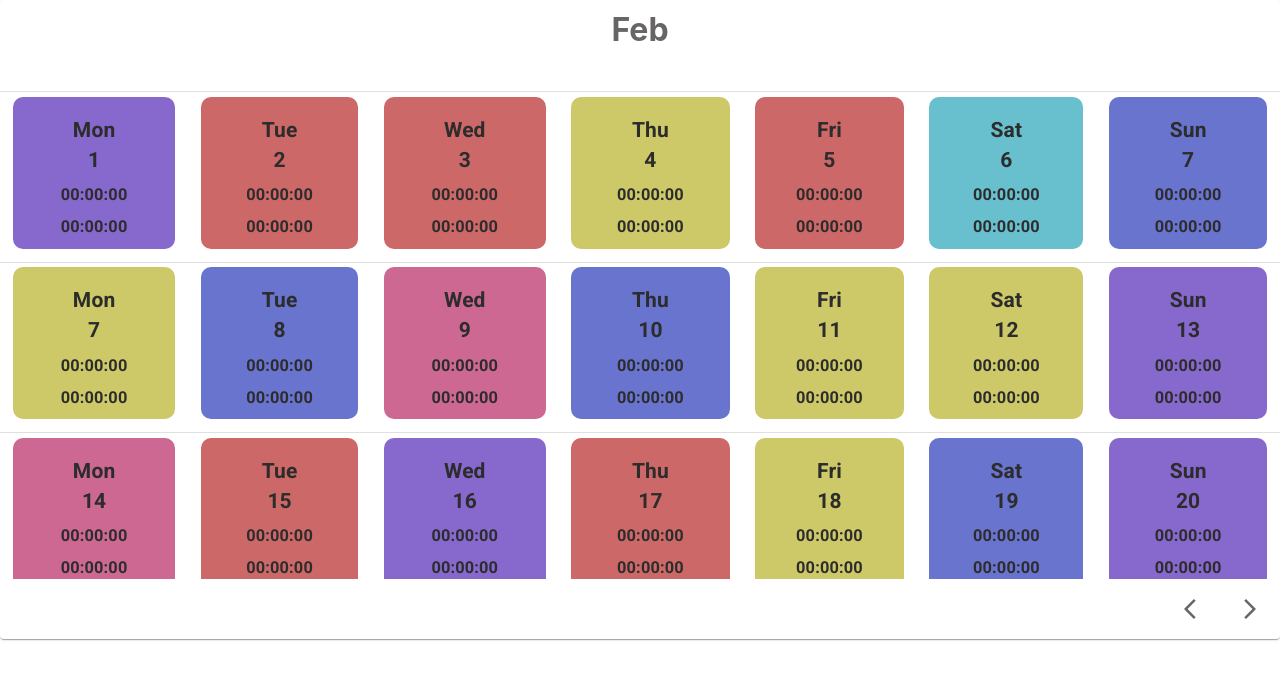
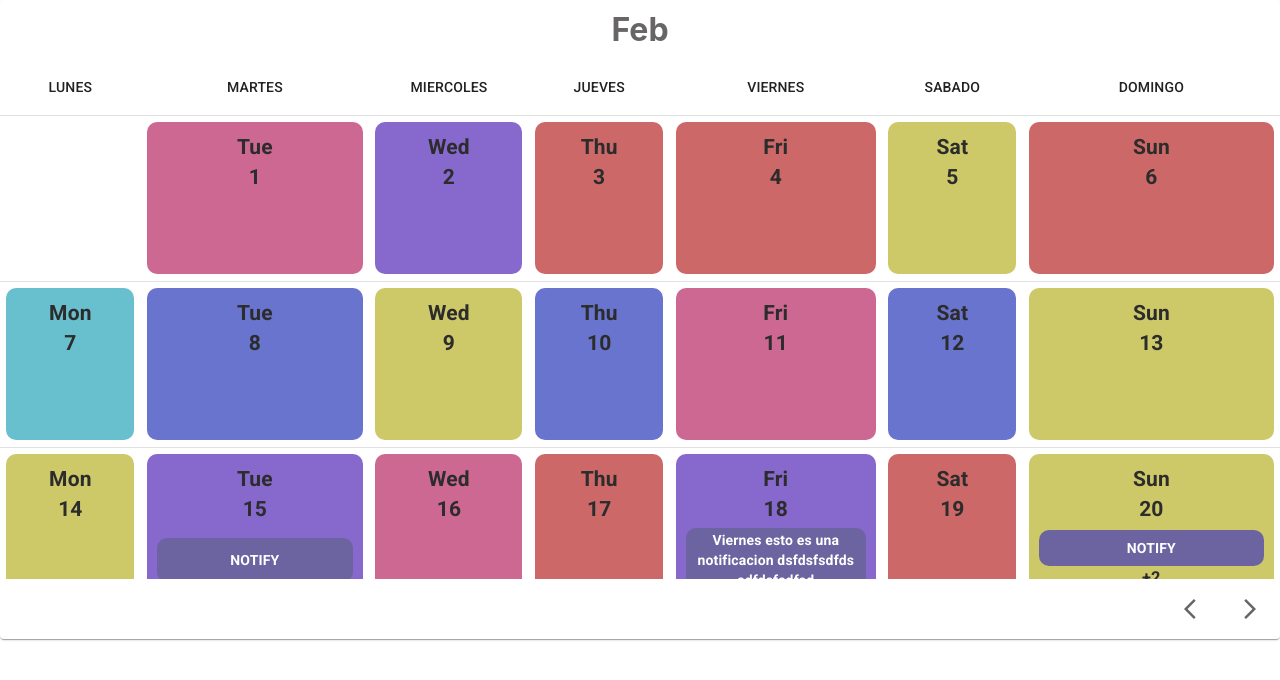
Before and after one commit to fercho1999leon/react-calendar, a React (Create React App) app: page / in a window 1280 px wide. Shown: the top 680 px of the page. Built offline with nearby package versions, Linux system fonts and the light colour scheme.

Commit message:
Falta datos de notificaciones y modal notify

```diff
--- a/src/App.js
+++ b/src/App.js
@@ -3,13 +3,13 @@ import './App.css';
 import TableModel from './calendar/bodyCalendar/TableModel';
 
 const columns = [
-  { id: 'Mon', label: '', minWidth: '6rem'},
-  { id: 'Tue', label: '', minWidth: '6rem'},
-  { id: 'Wed', label: '', minWidth: '6rem'},
-  { id: 'Thu', label: '', minWidth: '6rem'},
-  { id: 'Fri', label: '', minWidth: '6rem'},
-  { id: 'Sat', label: '', minWidth: '6rem'},
-  { id: 'Sun', label: '', minWidth: '6rem'},
+  { id: 'Mon', label: 'LUNES', minWidth: '6rem'},
+  { id: 'Tue', label: 'MARTES', minWidth: '6rem'},
+  { id: 'Wed', label: 'MIERCOLES', minWidth: '6rem'},
+  { id: 'Thu', label: 'JUEVES', minWidth: '6rem'},
+  { id: 'Fri', label: 'VIERNES', minWidth: '6rem'},
+  { id: 'Sat', label: 'SABADO', minWidth: '6rem'},
+  { id: 'Sun', label: 'DOMINGO', minWidth: '6rem'},
 ];
 
 function createData(arreglo) {
@@ -27,16 +27,32 @@ function createData(arreglo) {
 function importData(setRows,dateChange){
   const data = [];
   let control = 1;
-  for(let i=1;i<=5;i++){
+  let start = true;
+  let bandera = 0;
+  for(let i=1;i<=6;i++){
     let arrDay = [];
-    //control++;
-    for(let j=control;j<=(i*7);j++){
+    for(let j=control;j<=(i*7)-bandera;j++){
       control = j;
       const temp = new Date(dateChange.year,dateChange.month,control);
+      if(start){
+        columns.map(el =>{
+          if(!(temp.toString().split(' ')[0]===el.id)){
+            if(start){
+              arrDay.push(null);
+              bandera++;
+            }
+          }else if(temp.toString().split(' ')[0]===el.id){
+            arrDay.push(temp.getMonth()===dateChange.month?temp.getDate():null);
+            start=false;
+          }
+        });
+      }else{
+        arrDay.push(temp.getMonth()===dateChange.month?temp.getDate():null);
+      }
 
-      arrDay.push(temp.getMonth()===dateChange.month?temp.getDate():null);
     }
-    //control++;
+    console.log(control);
+    control++;
     data.push(createData(arrDay));
   }
   setRows(data);
--- a/src/calendar/bodyCalendar/TableModel.jsx
+++ b/src/calendar/bodyCalendar/TableModel.jsx
@@ -44,7 +44,7 @@ export default function TableModel(props) {
                 <TableCell
                   key={column.id}
                   align={column.align}
-                  style={{ minWidth: column.minWidth, textAlign:'center'}}
+                  style={{ minWidth: column.minWidth, width:'inherit', textAlign:'center'}}
                 >
                   {column.label}
                 </TableCell>
@@ -60,9 +60,9 @@ export default function TableModel(props) {
                     {props.columns.map((column) => {
                       const value = row[column.id];
                       return (
-                        <TableCell key={column.id} sx={{padding:'1%'}} align={column.align}>
+                        <TableCell key={column.id} sx={{padding:'0.5%'}} align={column.align}>
                           {
-                            value?<Rows day={value} id={column.id}></Rows>:null
+                            value?<Rows day={value} id={(new Date(props.dateChange.year,props.dateChange.month,value)).toString().split(' ')[0]}></Rows>:null
                           }
                         </TableCell>
                       );
@@ -81,10 +81,10 @@ export default function TableModel(props) {
             <IconButton sx={ItenStyle}>
               <ArrowBackIosIcon onClick={(e)=>{
                 const temp = props.dateChange;
-                if(props.dateChange.month>1){
+                if(props.dateChange.month>=1){
                   temp.month = props.dateChange.month-1;
                 }else{
-                  temp.month = 12;
+                  temp.month = 11;
                   temp.year = props.dateChange.year-1;
                 }
                 props.setDateChange({
@@ -99,10 +99,10 @@ export default function TableModel(props) {
             <IconButton sx={ItenStyle}>
               <ArrowForwardIosIcon onClick={(e)=>{
                 const temp = props.dateChange;
-                if(props.dateChange.month<12){
+                if(props.dateChange.month<11){
                   temp.month = props.dateChange.month+1;
                 }else{
-                  temp.month = 1;
+                  temp.month = 0;
                   temp.year = props.dateChange.year+1;
                 }
                 props.setDateChange({
--- /dev/null
+++ b/src/calendar/rowsTable/Notification.jsx
@@ -0,0 +1,28 @@
+import * as React from 'react';
+import Grid from '@mui/material/Grid';
+
+/*const boxStyle = {
+    maxWidth: '300px',
+
+}*/
+
+export default function Notification(porps){
+    return (
+        <>
+            {
+                porps.notifications.length>0?
+                    <>
+                        <Grid item xs={12} sx={{display: 'flex', flexDirection: 'row', alignItems: 'center', justifyContent: 'center',minHeight:'30px',cursor: 'pointer', width:'100px',borderRadius:'10px', backgroundColor:'#6C64A0', transition: 'background-color 0.5s ease-out 0s', color:'white', '&:hover':{backgroundColor:'#5FBFAF'}}}>
+                            <h4 >{porps.notifications.length>0?porps.notifications[0].msg:null}</h4>
+                        </Grid>
+                        <Grid item xs={12}>
+                            <h3>{porps.notifications?porps.notifications.length>1?'+'+(porps.notifications.length-1):null:null}</h3>
+                        </Grid>
+                    </>
+                :
+                null
+            }
+
+        </>
+    );
+}
--- a/src/calendar/rowsTable/Rows.jsx
+++ b/src/calendar/rowsTable/Rows.jsx
@@ -1,6 +1,8 @@
 import * as React from 'react';
 import Box from '@mui/material/Box';
 import Grid from '@mui/material/Grid';
+import Notification from './Notification';
+import data from '../rowsTable/notificationJson.json';
 
 const colorList = [
     {id:1, color:'#6874CD'},
@@ -13,16 +15,14 @@ const colorList = [
     {id:8, color:'#CD9B68'},
 ];
 
-const renderBox = (setTemp) =>{
+const showNotify = (day,importData) =>{
     let arryRows = [];
-    for(let i = 0 ; i<2 ; i++){
-        arryRows.push(
-            <Grid item xs={12} key={i}>
-                <h3>00:00:00</h3>
-            </Grid>
-        );
-    }
-    setTemp(arryRows);
+    importData.map((el)=>{
+        if(el.day===day){
+            arryRows.push(el);
+        }
+    });
+    return arryRows;
 }
 
 const calculaColor = () => {
@@ -32,21 +32,17 @@ const calculaColor = () => {
 export default function Rows (props){
     const [temp,setTemp]=React.useState([]);
     React.useEffect(()=>{
-        renderBox(setTemp);
+        setTemp(data);
     },[]);
     return(
         <>
-            <Box sx={{ flexGrow: 1 , textAlign:'center', backgroundColor:calculaColor(), borderRadius:'10px',}}>
-                <Grid container spacing={1} sx={{cursor: 'pointer', height: '9.5rem' , padding: '10px', color:'#2C2C2C', transition: 'height 0.5s ease-out', '&:hover':{height:'12rem'}}}>
-                    <Grid item xs={12}>
+            <Box sx={{textAlign:'center',backgroundColor:calculaColor(), borderRadius:'10px',}}>
+                <Grid container spacing={0} sx={{height: '9.5rem' , padding: '10px', color:'#2C2C2C', transition: 'height 0.5s ease-out 0.2s', '&:hover':{height:'12rem'}}}>
+                    <Grid item xs={12} >
                         <h2>{props.id}</h2>
                         <h2>{props.day}</h2>
                     </Grid>
-                    {
-                        temp.map((el)=>(
-                            el
-                        ))
-                    }
+                    <Notification notifications={showNotify(props.day,temp)}></Notification>
                 </Grid>
             </Box>
         </>
--- /dev/null
+++ b/src/calendar/rowsTable/notificationJson.json
@@ -0,0 +1,7 @@
+[
+    {"id":0,"day":15,"month":"Feb","msg":"NOTIFY"},
+    {"id":1,"day":18,"month":"Feb","msg":"Viernes esto es una notificacion dsfdsfsdfds sdfdsfsdfsd"},
+    {"id":2,"day":20,"month":"Feb","msg":"NOTIFY"},
+    {"id":3,"day":20,"month":"Feb","msg":"NOTIFY2"},
+    {"id":4,"day":20,"month":"Feb","msg":"NOTIFY3"}
+]
```
